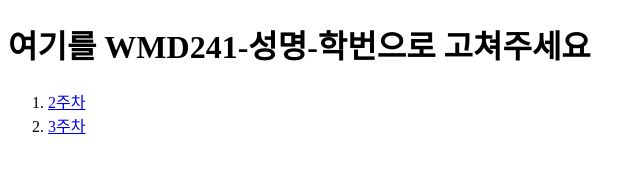
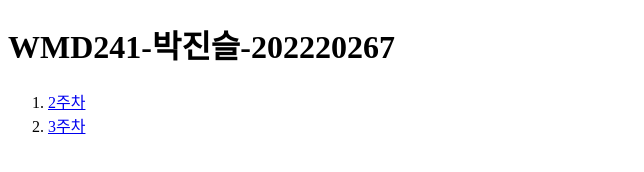
Before and after one commit to Parkjinsle/WMD241_202220267, a plain HTML site: page index.html in a window 1280 px wide. Shown: the whole page, without its empty margins (0-644 px from the left). Drawn offline with Linux system fonts and the light colour scheme.

Commit message:
첫 페이지 수정함

```diff
--- a/index.html
+++ b/index.html
@@ -3,10 +3,10 @@
   <head>
     <meta charset="UTF-8" />
     <meta name="viewport" content="width=device-width, initial-scale=1.0" />
-    <title>여기를 WMD241-성명-학번으로 고쳐주세요</title>
+    <title>WMD241-박진슬-202220267</title>
   </head>
   <body>
-    <h1>여기를 WMD241-성명-학번으로 고쳐주세요</h1>
+    <h1>WMD241-박진슬-202220267</h1>
     <ol>
       <li><a href="./src/w2/index.html">2주차</a></li>
       <li><a href="./src/w3/index.html">3주차</a></li>
```
